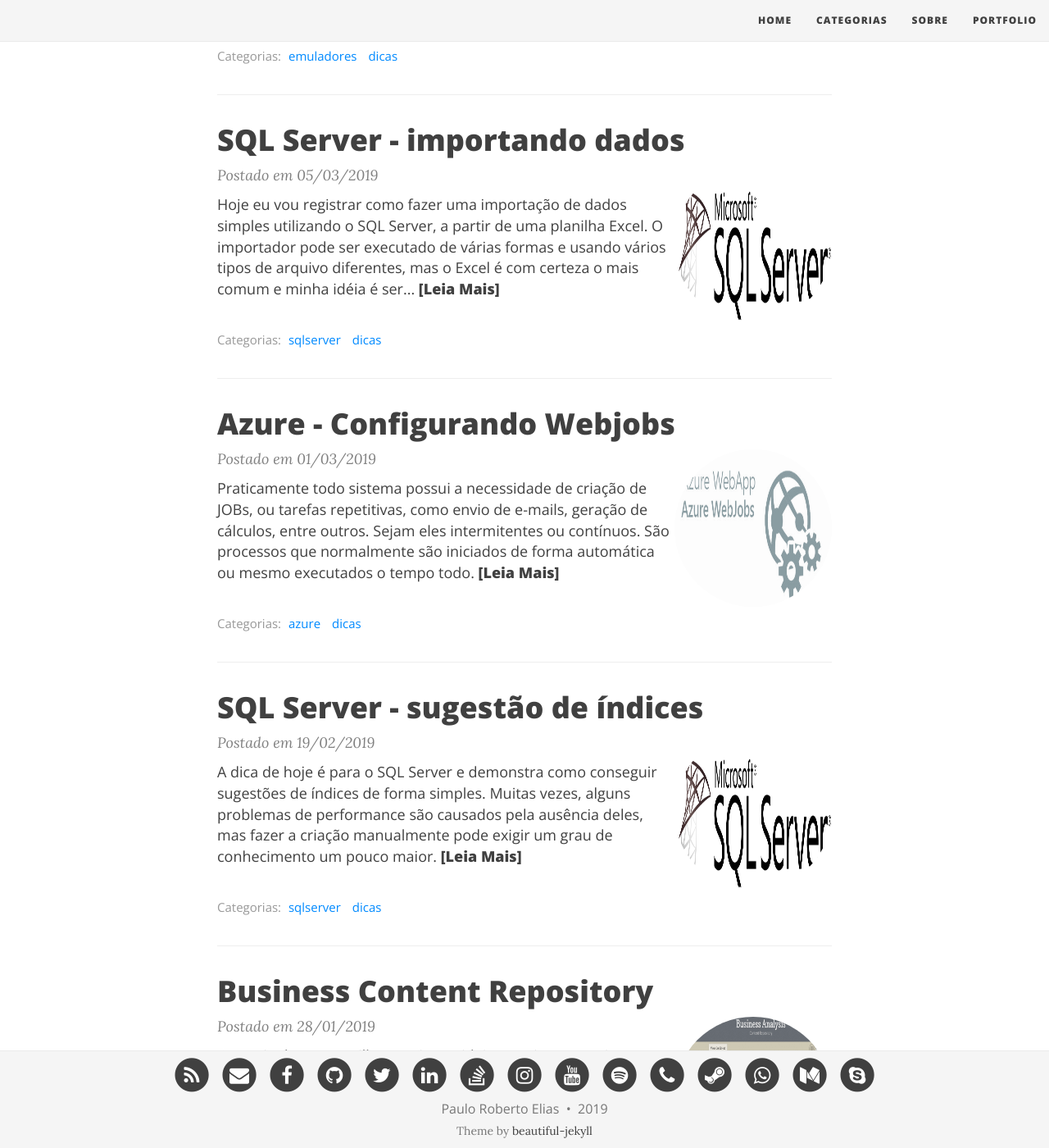
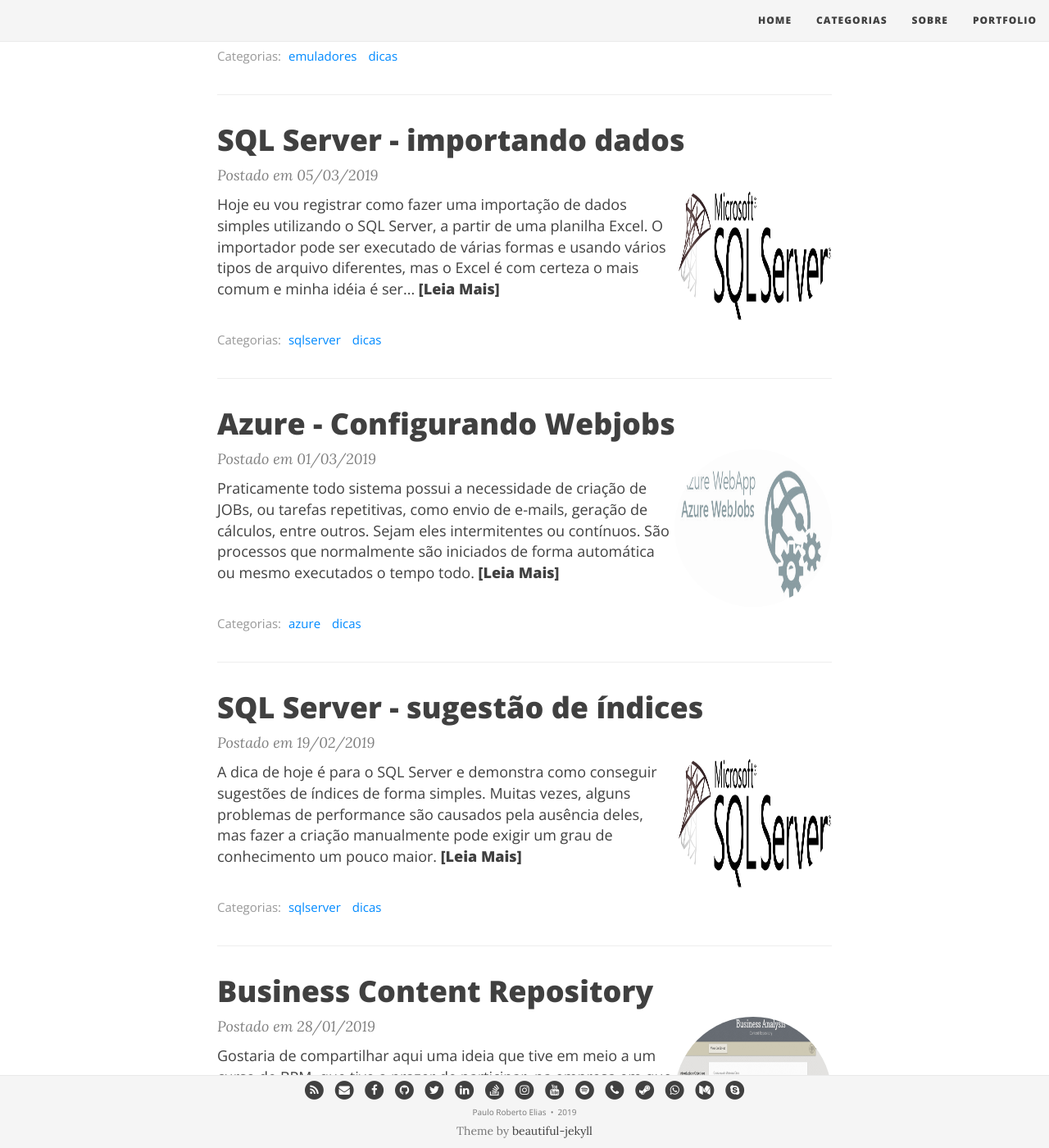
Before and after one commit to PRElias/paulorobertoelias.com.br, a Jekyll site: the page built from index.html, in a window 1280 px wide and 1400 px high, scrolled down 521 px. Shown: the whole window at 82% size. Built offline with Jekyll 4.4.1, drawn with Linux system fonts in a browser that asks for light colours; nearby versions of some CDN libraries; the list of posts is cut into pages by our own code.

Commit message:
footer font size

```diff
--- a/css/main.css
+++ b/css/main.css
@@ -314,10 +314,10 @@
     padding: 5px 0;
   }
   footer .footer-links {
-    font-size: 18px;
+    font-size: 10px;
   }
   footer .copyright {
-    font-size: 16px;
+    font-size: 10px;
   }
 }
 
```
